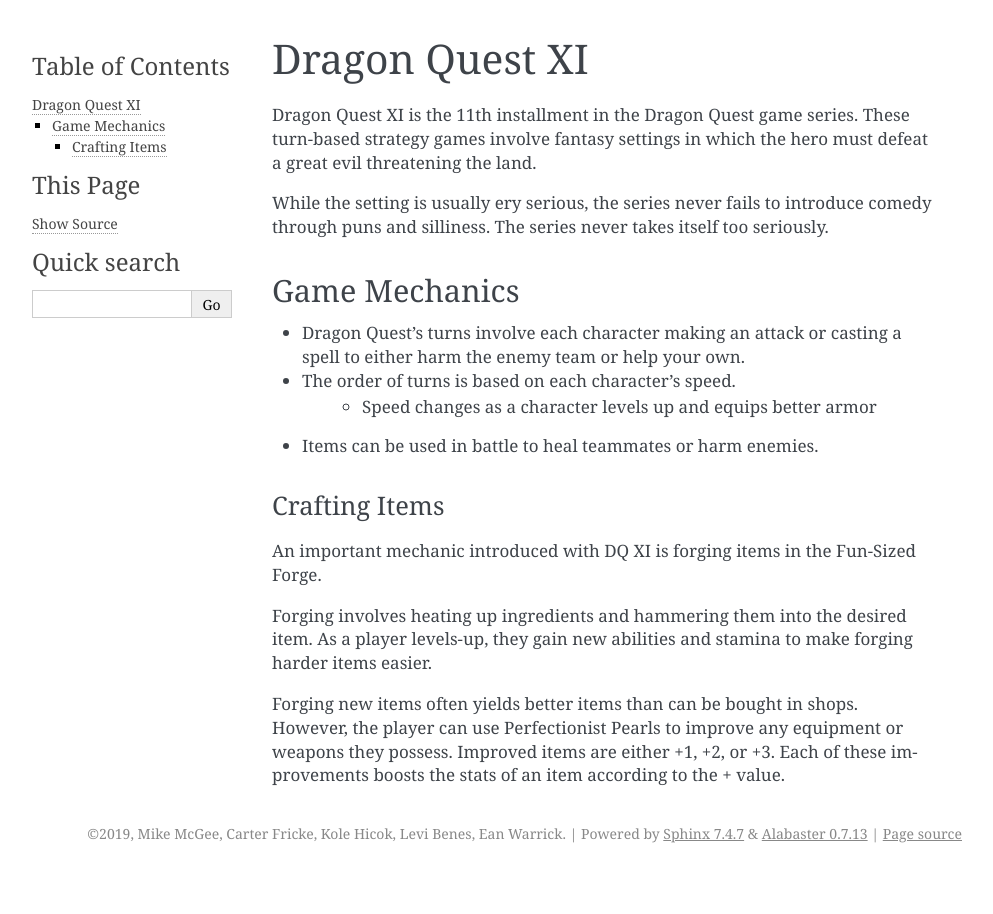
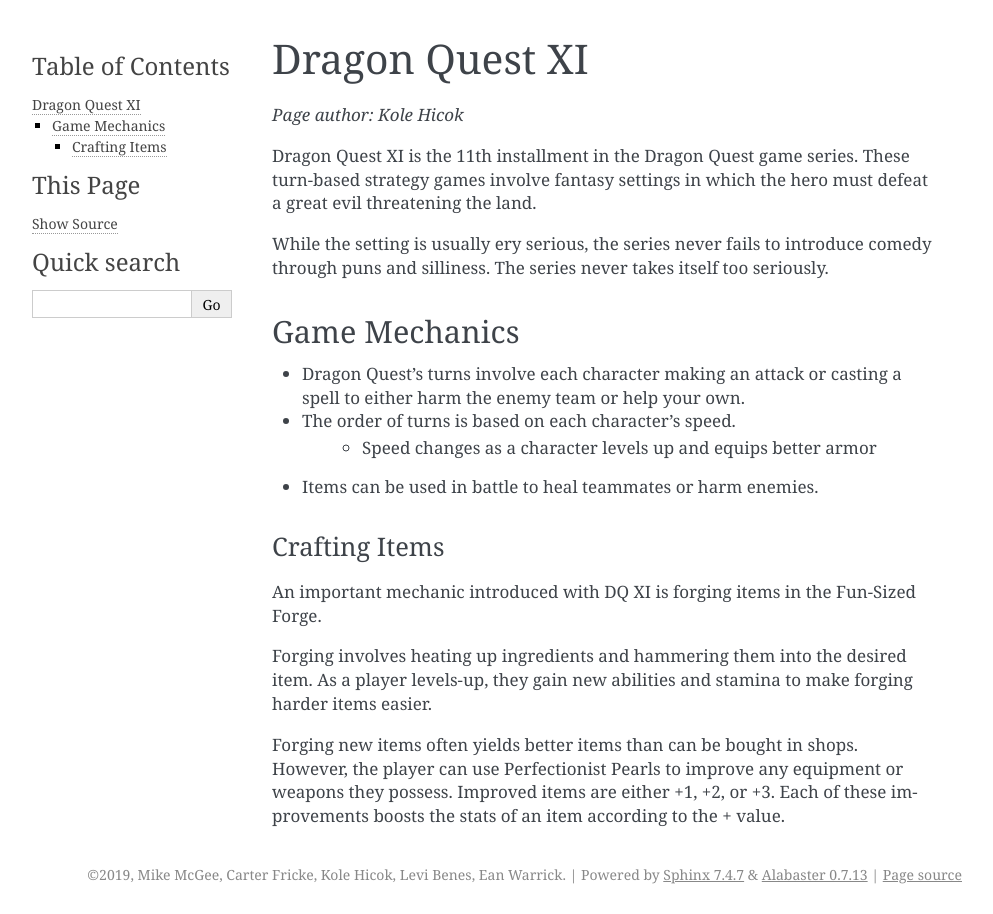
Before and after one commit to MichaelMcGee-School/Assignment_12, a Sphinx documentation site: the page built from source/dragonQuestXI.rst, in a window 1280 px wide. Shown: the whole page, without its empty margins (148-1141 px from the left). Built offline with Sphinx 7.4.7, drawn with Linux system fonts in a browser that asks for light colours.

Commit message:
Added author name to my pages

```diff
--- a/source/beatSaber.rst
+++ b/source/beatSaber.rst
@@ -1,5 +1,6 @@
 Beat Saber
 ==========
+*Page author: Kole Hicok*
 
 Beat Saber is virtual reality rhythm game in which the player slashes sabers
 through beat blocks in time with the music. While the game can be played offline
--- a/source/dragonQuestXI.rst
+++ b/source/dragonQuestXI.rst
@@ -1,5 +1,6 @@
 Dragon Quest XI
 ===============
+*Page author: Kole Hicok*
 
 Dragon Quest XI is the 11th installment in the Dragon Quest game series.
 These turn-based strategy games involve fantasy settings in which the hero must
--- a/source/fruitNinjaVR.rst
+++ b/source/fruitNinjaVR.rst
@@ -1,5 +1,6 @@
 Fruit Ninja VR
 ==============
+*Page author: Kole Hicok*
 
 Fruit Ninja VR is a virtual reality game in which the player slashes
 through thrown fruit with two swords, one in each hand.
--- a/source/mtgArena.rst
+++ b/source/mtgArena.rst
@@ -1,5 +1,6 @@
 Magic The Gathering: Arena
 ==========================
+*Page author: Kole Hicok*
 
 Magic The Gathering: Arena (*MTGA*) is an online version of the popular trading card game,
 Magic The Gathering. MTGA is a deck-building, trading card game in which different users
```
